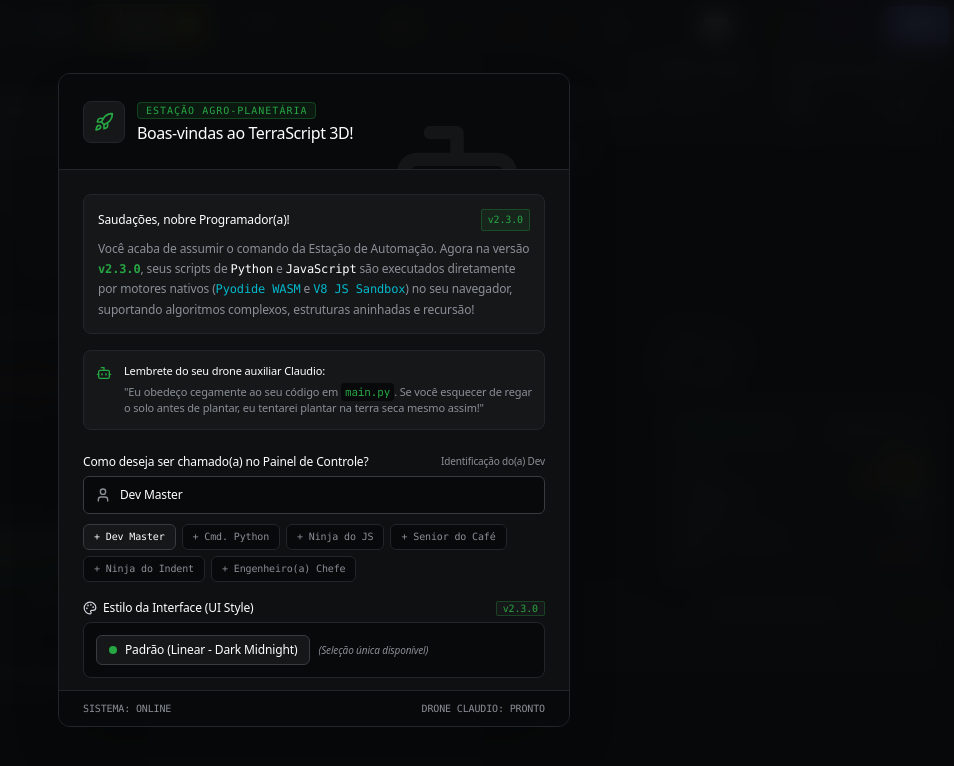
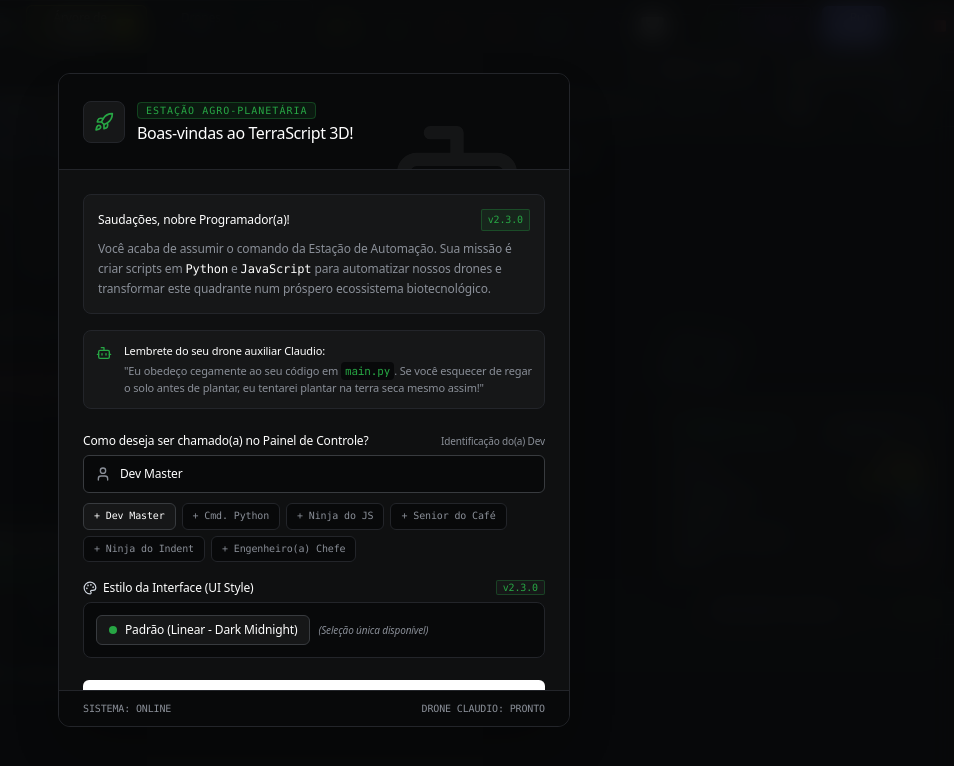
Before and after one commit to chiarorosa/terra-script, a React (Vite) app: page / in a window 1280 px wide. Shown: the top 766 px of the page, without its empty margins (326-1280 px from the left). Built offline with nearby package versions, Linux system fonts and the light colour scheme; a web font is replaced by a local one.

Commit message:
refactor: simplify UI versioning and documentation
Remove verbose technical descriptions of WASM/JS engine internals from the header and modals to improve UI clarity and focus the documentation on core API usage.

```diff
--- a/src/components/HeaderBar.tsx
+++ b/src/components/HeaderBar.tsx
@@ -70,11 +70,8 @@ export const HeaderBar: React.FC<HeaderBarProps> = ({ engine, activeTab, setActi
         <div>
           <div className="flex items-center gap-2">
             <span className="font-medium text-xs tracking-tight text-[#ffffff]">TerraScript <span className="text-[#27a644] font-semibold">3D</span></span>
-            <span className="px-1.5 py-0.2 rounded text-[10px] bg-[#161718] text-[#27a644] border border-[#27a644]/30 font-mono font-medium" title="Versão 2.3.0 - Motor Nativo WASM (Pyodide) & JS Sandbox Integrado">
+            <span className="px-1.5 py-0.2 rounded text-[10px] bg-[#161718] text-[#27a644] border border-[#27a644]/30 font-mono font-medium">
               v2.3.0
-            </span>
-            <span className="hidden xl:inline-flex items-center gap-1 px-1.5 py-0.2 rounded text-[10px] bg-[#02b8cc]/10 text-[#02b8cc] border border-[#02b8cc]/30 font-mono" title="Interpretadores Nativos carregados no Navegador">
-              ⚡ WASM Pyodide & V8 JS
             </span>
             {onOpenWelcome && (
               <button
--- a/src/components/TutorialModal.tsx
+++ b/src/components/TutorialModal.tsx
@@ -235,7 +235,7 @@ export const TutorialModal: React.FC<TutorialModalProps> = ({ engine, onNavigate
               Guia do Desenvolvedor & Documentação de API
             </h1>
             <p className="text-xs text-[#8a8f98] mt-1">
-              Manual de referência técnica para automação agrícola (<span className="text-[#27a644] font-mono">v2.3.0</span>). Seus scripts de Python e JS são executados via motores nativos (<code className="text-[#02b8cc] font-mono">Pyodide WASM</code> e <code className="text-[#02b8cc] font-mono">V8 JS Sandbox</code>) com suporte total a laços, funções, recursão e listas.
+              Manual de referência técnica para automação agrícola. Consulte sintaxes das linguagens, métodos das APIs <code className="text-[#27a644] font-mono">farm</code>, <code className="text-[#8b5cf6] font-mono">world</code> e <code className="text-[#eab308] font-mono">inventory</code>, e regras do ambiente.
             </p>
           </div>
 
--- a/src/components/WelcomeModal.tsx
+++ b/src/components/WelcomeModal.tsx
@@ -77,7 +77,7 @@ export const WelcomeModal: React.FC<WelcomeModalProps> = ({ engine, onClose }) =
               </span>
             </p>
             <p className="text-[#8a8f98]">
-              Você acaba de assumir o comando da Estação de Automação. Agora na versão <span className="text-[#27a644] font-mono font-semibold">v2.3.0</span>, seus scripts de <span className="text-[#ffffff] font-mono font-medium">Python</span> e <span className="text-[#ffffff] font-mono font-medium">JavaScript</span> são executados diretamente por motores nativos (<span className="text-[#02b8cc] font-mono">Pyodide WASM</span> e <span className="text-[#02b8cc] font-mono">V8 JS Sandbox</span>) no seu navegador, suportando algoritmos complexos, estruturas aninhadas e recursão!
+              Você acaba de assumir o comando da Estação de Automação. Sua missão é criar scripts em <span className="text-[#ffffff] font-mono font-medium">Python</span> e <span className="text-[#ffffff] font-mono font-medium">JavaScript</span> para automatizar nossos drones e transformar este quadrante num próspero ecossistema biotecnológico.
             </p>
           </div>
 
```
